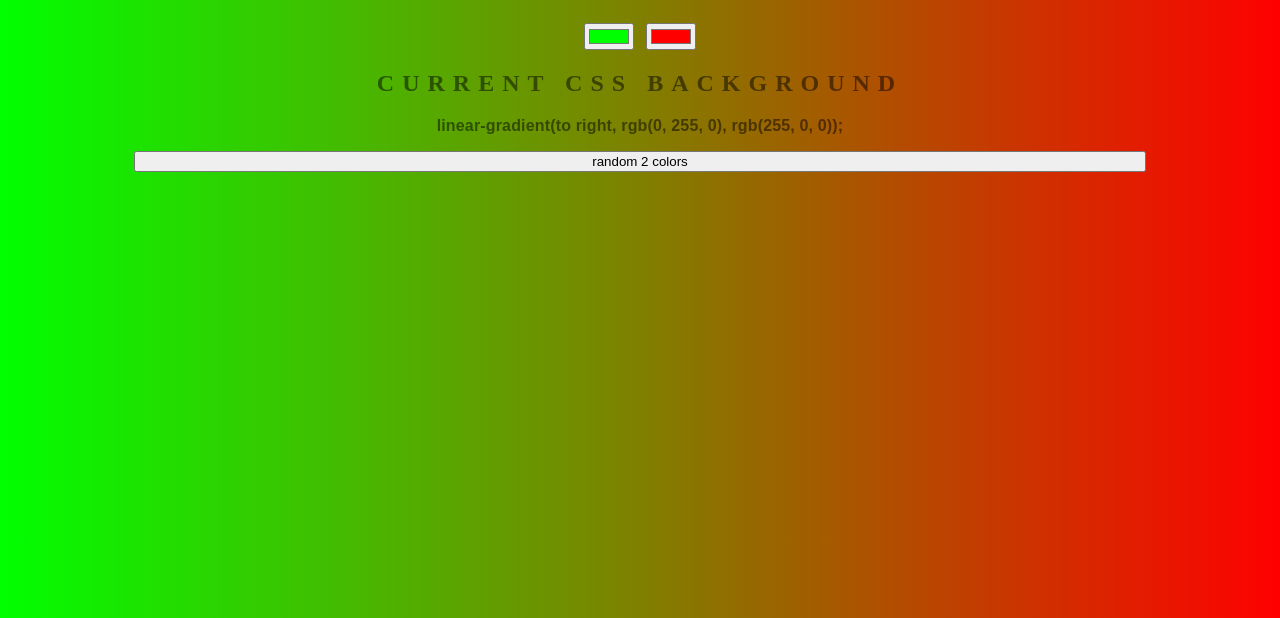
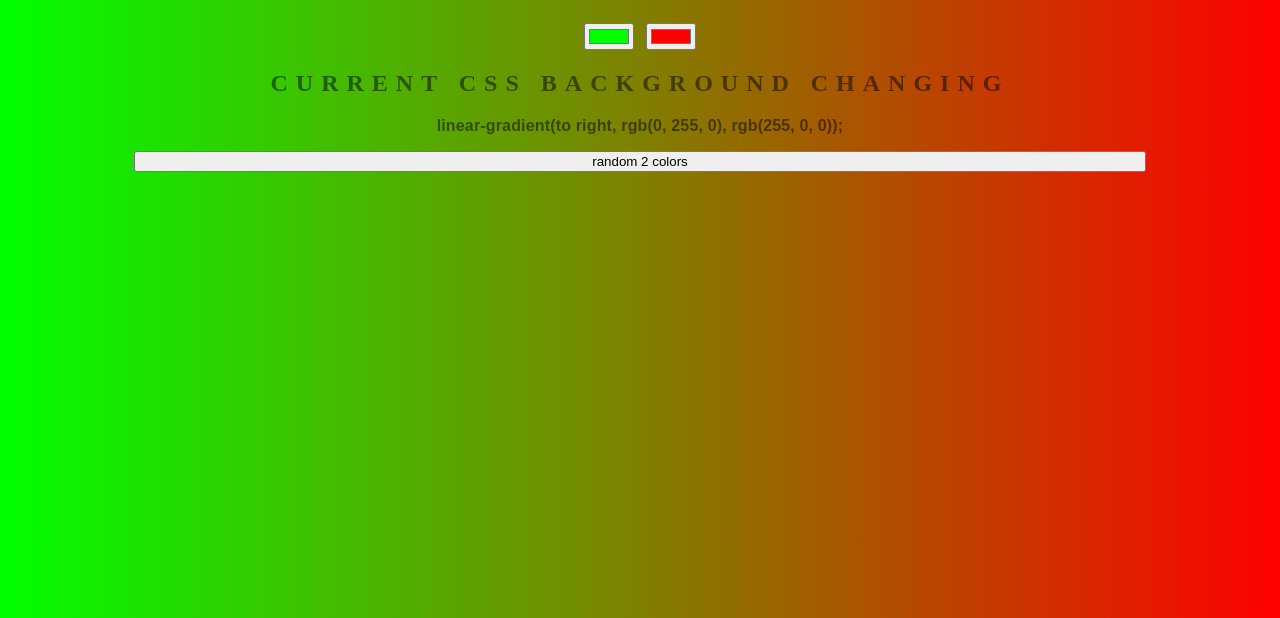
Before and after one commit to phoenixyork166/background-generator, a plain HTML site: page index.html in a window 1280 px wide. Shown: the part 182-800 px from the top of the page. Drawn offline with Linux system fonts and the light colour scheme.

Commit message:
changing text in h2

```diff
--- a/index.html
+++ b/index.html
@@ -17,7 +17,7 @@
 	<input class="color1" type="color" name="color1" value="#00ff00">
 	<!-- Add another Color picker -->
 	<input class="color2" type="color" name="color2" value="#ff0000">
-	<h2>Current CSS Background</h2>
+	<h2>Current CSS Background changing</h2>
 	<!-- Wanna use h3 to display the color picker value in <h3> -->
 	<h3></h3>
 	<input id="button" class="random" type="button" value="random 2 colors">
```
